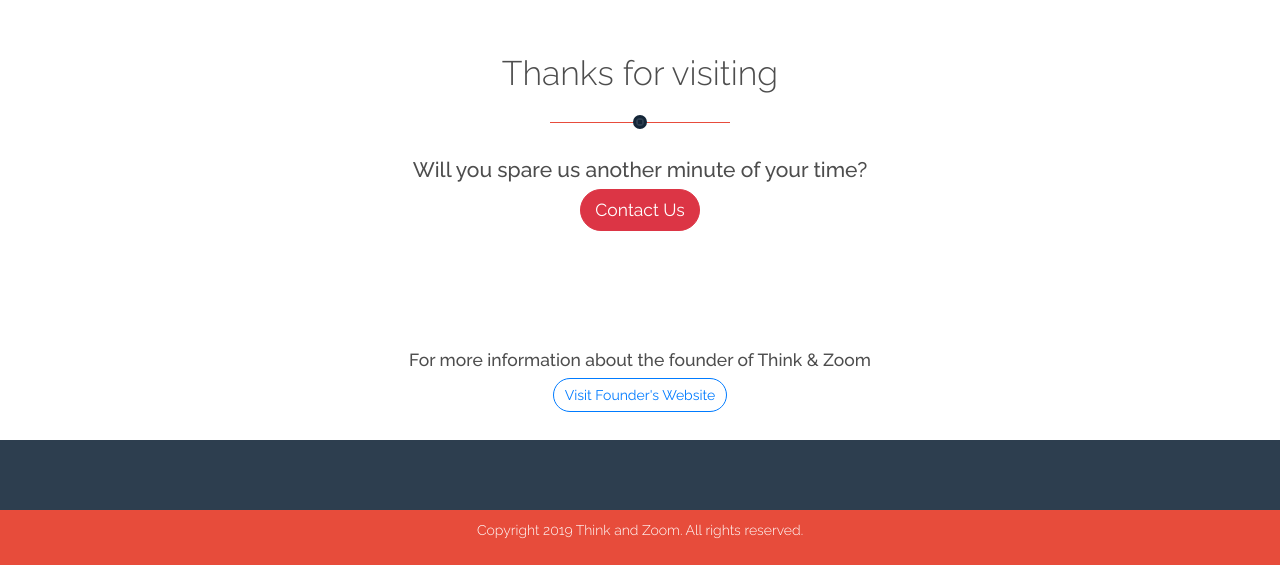
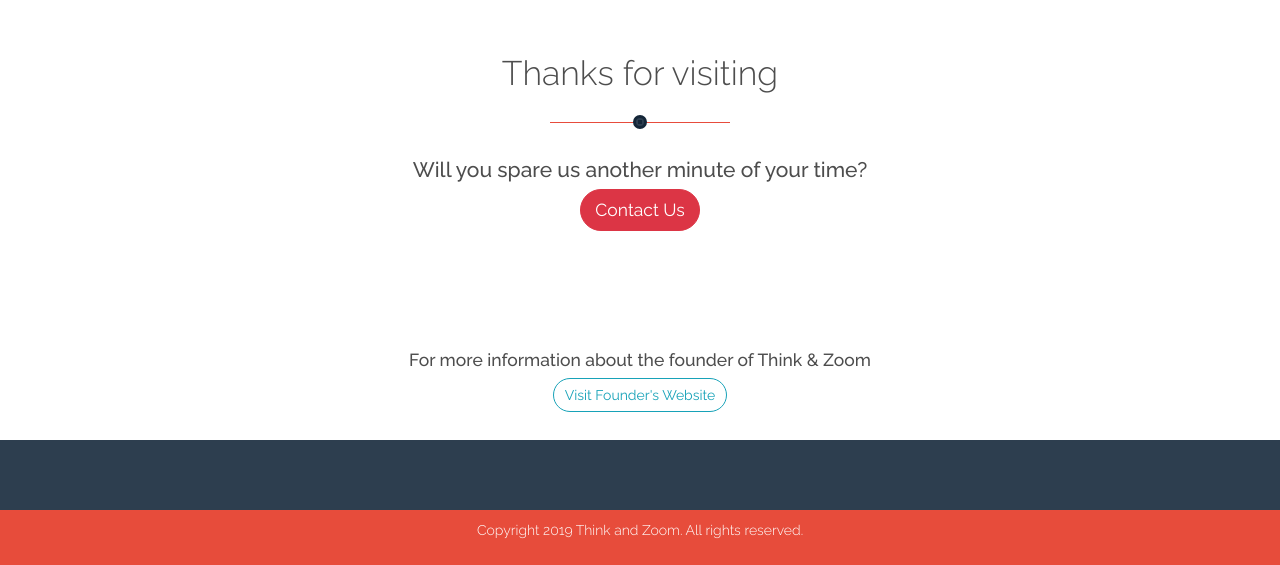
Before and after one commit to codedpills/thinkandzoom_website, a plain HTML site: page index.html in a window 1280 px wide. Shown: the part 3679-4244 px from the top of the page. Drawn offline with nearby package versions, Linux system fonts and the light colour scheme.

Commit message:
changed founder button color

```diff
--- a/index.html
+++ b/index.html
@@ -335,7 +335,7 @@
                 <div class="text-center" id="founder">
                     <h5>For more information about the founder of Think & Zoom</h5>
                     <p>
-                        <a href="https://www.zubyonwuta.com" class="btn btn-outline-primary btn-rounded" target="_blank">
+                        <a href="https://www.zubyonwuta.com" class="btn btn-outline-info btn-rounded" target="_blank">
                             Visit Founder's Website
                         </a>
                     </p>
```
